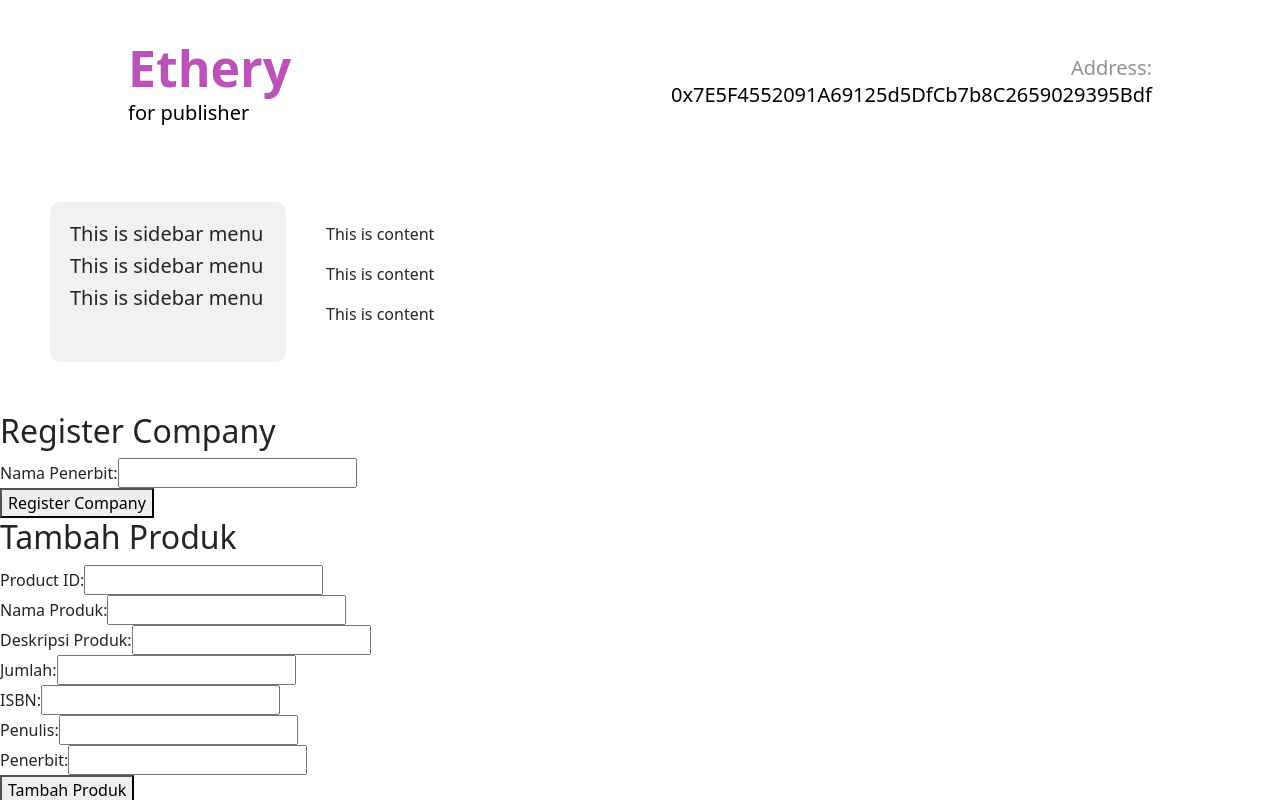
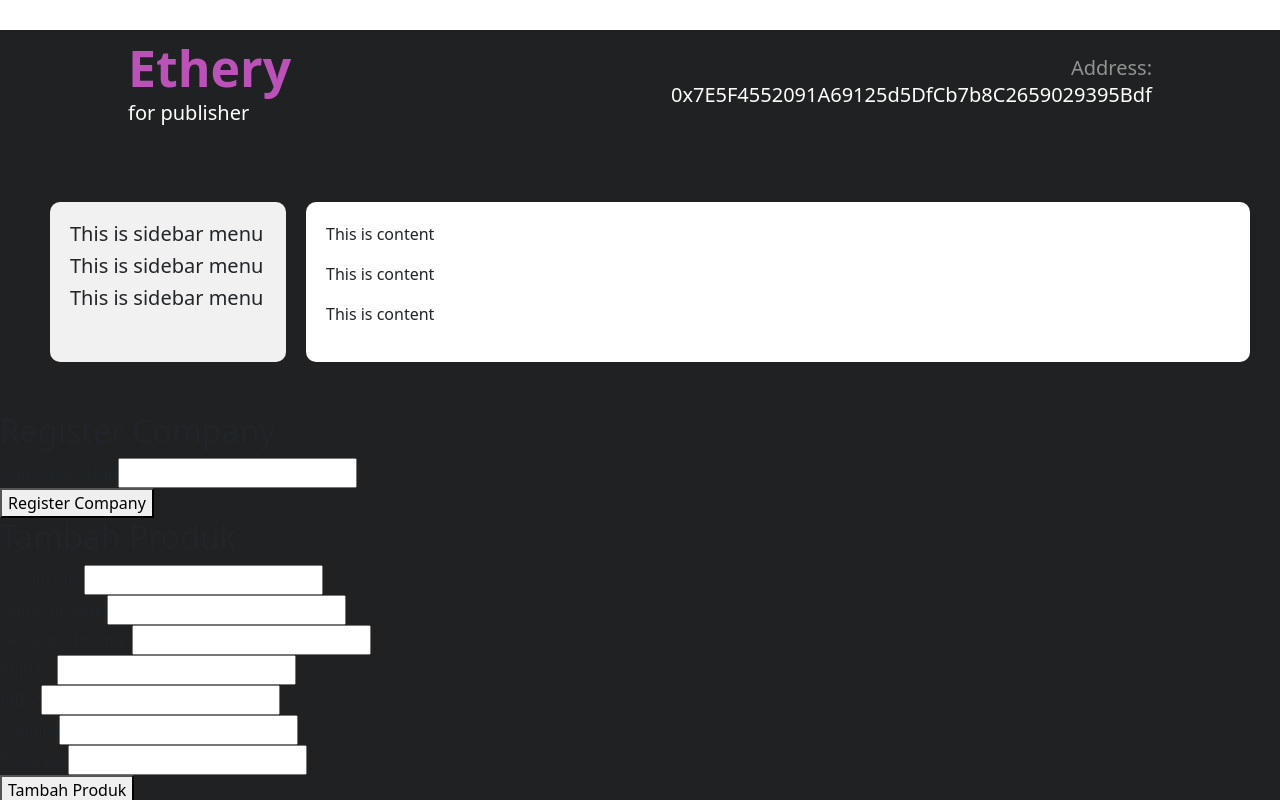
Before and after one commit to virzark/prokon, a React (Create React App) app: page / in a window 1280 px wide. Shown: the top 800 px of the page. Built offline with nearby package versions, Linux system fonts and the light colour scheme.

Commit message:
Update penerbit.css

```diff
--- a/src/style/penerbit.css
+++ b/src/style/penerbit.css
@@ -1,7 +1,6 @@
 .myBG {
     min-height: 100vh;
-    background-color: #ffffff;
-    /* background-color: #1F2122; */
+    background-color: #1F2122;
     background-size: cover;
 }
 
@@ -9,7 +8,7 @@
     display: flex;
     justify-content: space-between;
     align-items: center;
-    background-color: #ffffff;
+    background-color: #1F2122;
     padding: 20px;
     margin-top: 30px;
     margin-left: 10%;
@@ -29,8 +28,7 @@
 .left-navbar p {
     font-size: 20px;
     margin-top: 0;
-    color : #000000;
-    /* color : #ffffff; */
+    color : #ffffff;
 }
 
 .right-navbar h2 {
@@ -43,8 +41,7 @@
 .right-navbar p {
     font-size: 20px;
     margin-top: 0;
-    color : #000000;
-    /* color : #ffffff; */
+    color : #ffffff;
 }
 
 .full-container {
```
